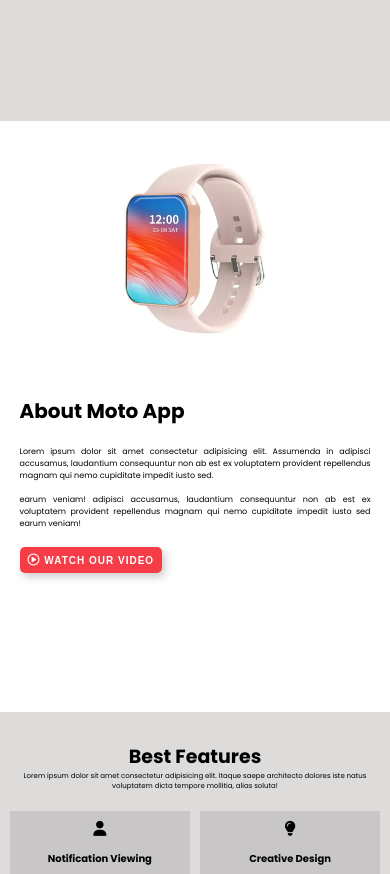
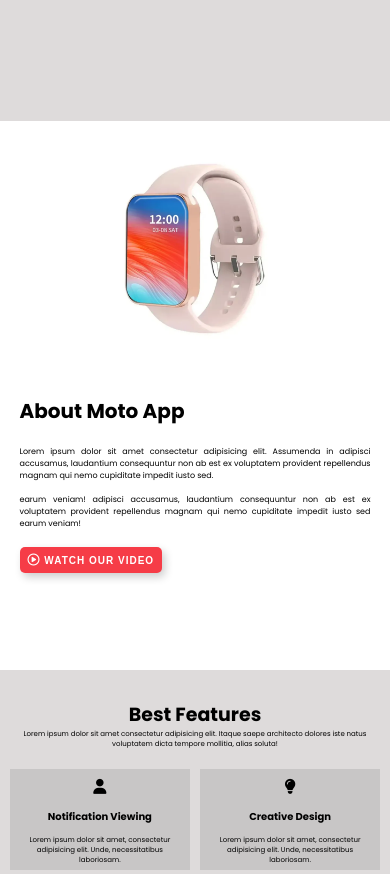
Before and after one commit to AQSA-964/Landing-Page, a plain HTML site: page index.html in a window 390 px wide. Shown: the part 758-1632 px from the top of the page. Drawn offline with nearby package versions, Linux system fonts and the light colour scheme; a web font is replaced by a local one.

Commit message:
make changes in style file

```diff
--- a/style.css
+++ b/style.css
@@ -579,8 +579,9 @@
 		flex-direction: column-reverse;
 		align-items: center;
 		justify-content: start;
-		height: 70vh;
+		height: 65vh;
 		padding-top: 20px;
+		padding-bottom: 20px;
 	}
 
 	.sec-3 img {
```
